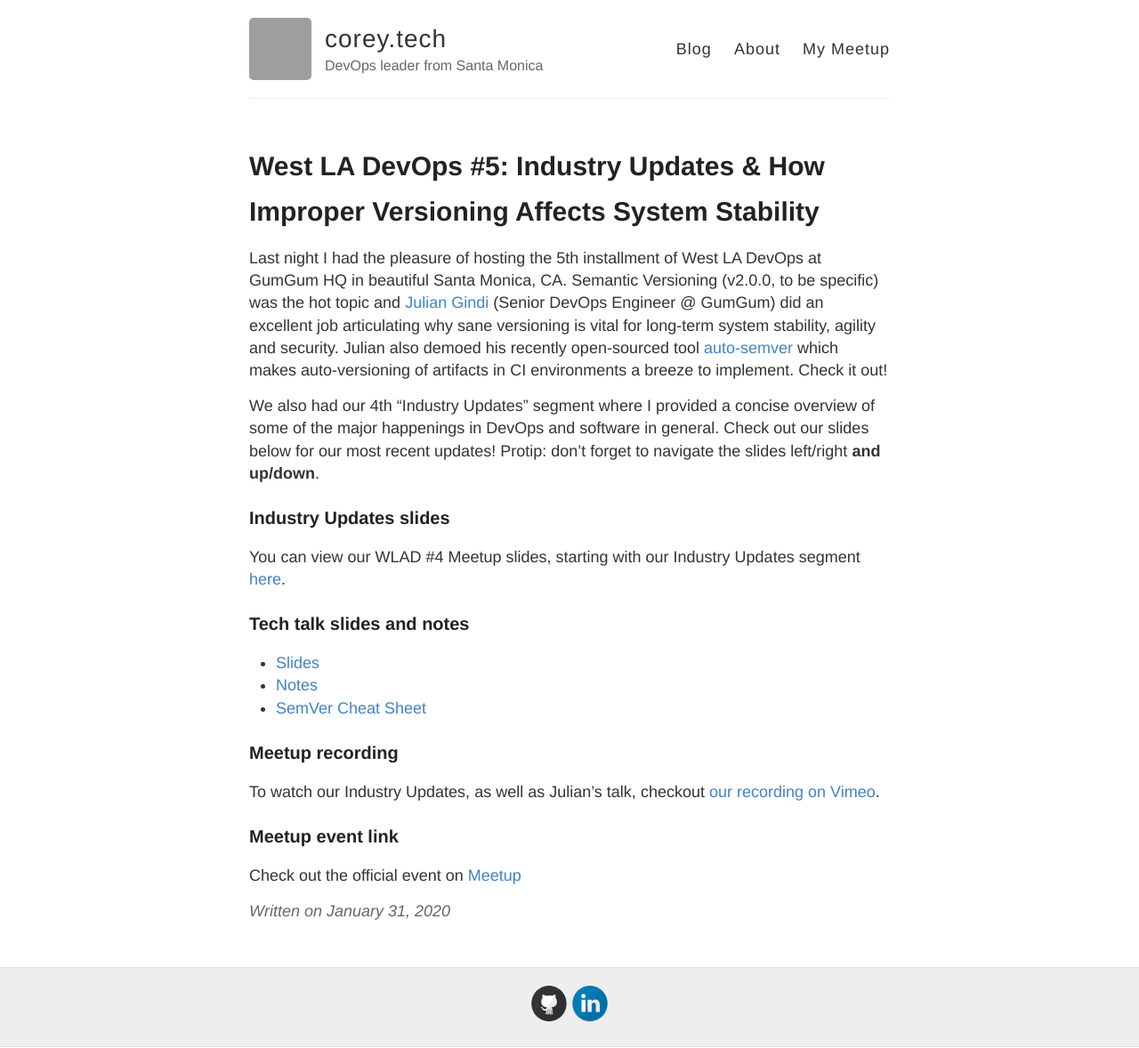
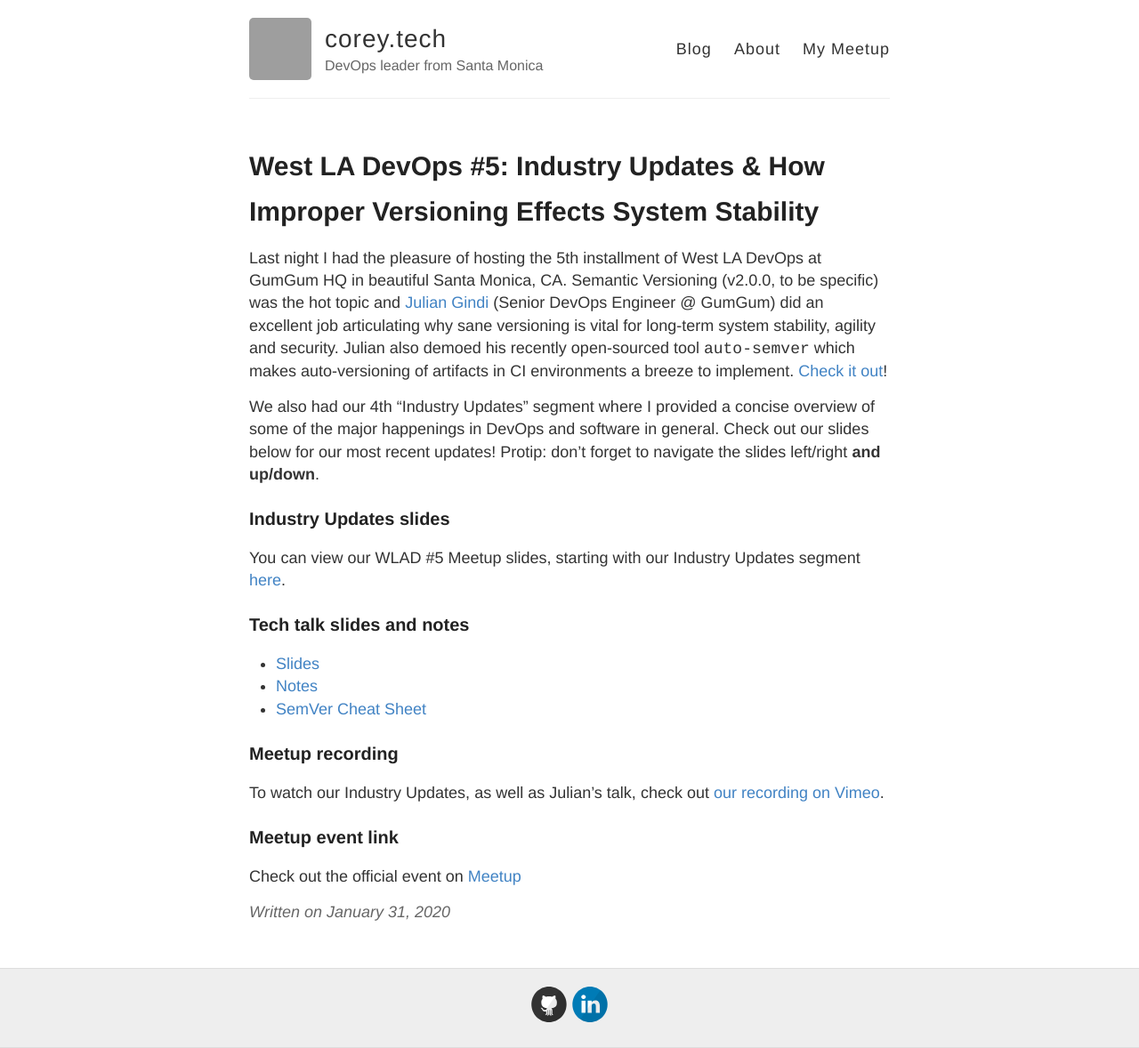
Before and after one commit to mechtron/mechtron.github.io, a Jekyll site: the page built from _posts/2020-1-31-WLAD-5-Industry-Updates.md, in a window 1280 px wide. Shown: the whole page at 89% size. Built offline with Jekyll 4.4.1, drawn with Linux system fonts in a browser that asks for light colours; grey boxes are pictures that could not be loaded.

Commit message:
Courtney's edits

```diff
--- a/_posts/2020-1-31-WLAD-5-Industry-Updates.md
+++ b/_posts/2020-1-31-WLAD-5-Industry-Updates.md
@@ -1,15 +1,15 @@
 ---
 layout: post
-title: "West LA DevOps #5: Industry Updates & How Improper Versioning Affects System Stability"
+title: "West LA DevOps #5: Industry Updates & How Improper Versioning Effects System Stability"
 ---
 
-Last night I had the pleasure of hosting the 5th installment of West LA DevOps at GumGum HQ in beautiful Santa Monica, CA. Semantic Versioning (v2.0.0, to be specific) was the hot topic and [Julian Gindi](https://github.com/JulianGindi){:target="_blank"} (Senior DevOps Engineer @ GumGum) did an excellent job articulating why sane versioning is vital for long-term system stability, agility and security. Julian also demoed his recently open-sourced tool [auto-semver](https://github.com/JulianGindi/auto-semver){:target="_blank"} which makes auto-versioning of artifacts in CI environments a breeze to implement. Check it out!
+Last night I had the pleasure of hosting the 5th installment of West LA DevOps at GumGum HQ in beautiful Santa Monica, CA. Semantic Versioning (v2.0.0, to be specific) was the hot topic and [Julian Gindi](https://github.com/JulianGindi){:target="_blank"} (Senior DevOps Engineer @ GumGum) did an excellent job articulating why sane versioning is vital for long-term system stability, agility and security. Julian also demoed his recently open-sourced tool `auto-semver` which makes auto-versioning of artifacts in CI environments a breeze to implement. [Check it out](https://github.com/JulianGindi/auto-semver){:target="_blank"}!
 
 We also had our 4th "Industry Updates" segment where I provided a concise overview of some of the major happenings in DevOps and software in general. Check out our slides below for our most recent updates! Protip: don't forget to navigate the slides left/right **and up/down**.
 
 ### Industry Updates slides
 
-You can view our WLAD #4 Meetup slides, starting with our Industry Updates segment [here](https://slides.com/coreygale/west-la-devops-5-versioning#/4){:target="_blank"}.
+You can view our WLAD #5 Meetup slides, starting with our Industry Updates segment [here](https://slides.com/coreygale/west-la-devops-5-versioning#/4){:target="_blank"}.
 
 ### Tech talk slides and notes
 
@@ -19,7 +19,7 @@
 
 ### Meetup recording
 
-To watch our Industry Updates, as well as Julian's talk, checkout [our recording on Vimeo](https://vimeo.com/388711413){:target="_blank"}.
+To watch our Industry Updates, as well as Julian's talk, check out [our recording on Vimeo](https://vimeo.com/388711413){:target="_blank"}.
 
 ### Meetup event link
 
```
Also changed, not shown: _posts/2020-2-8-SSL-Cert-Checker.md (+1 -1 lines).
